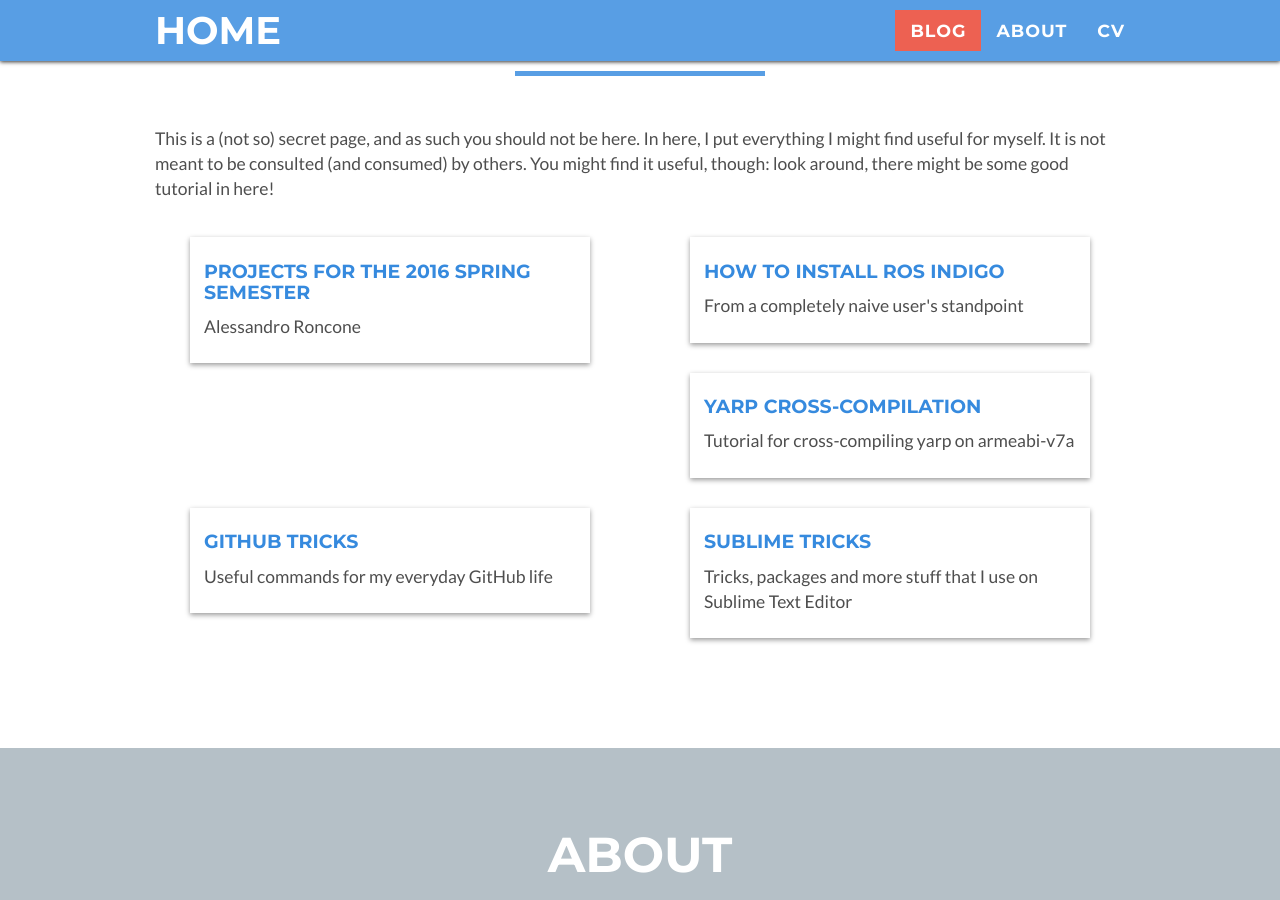
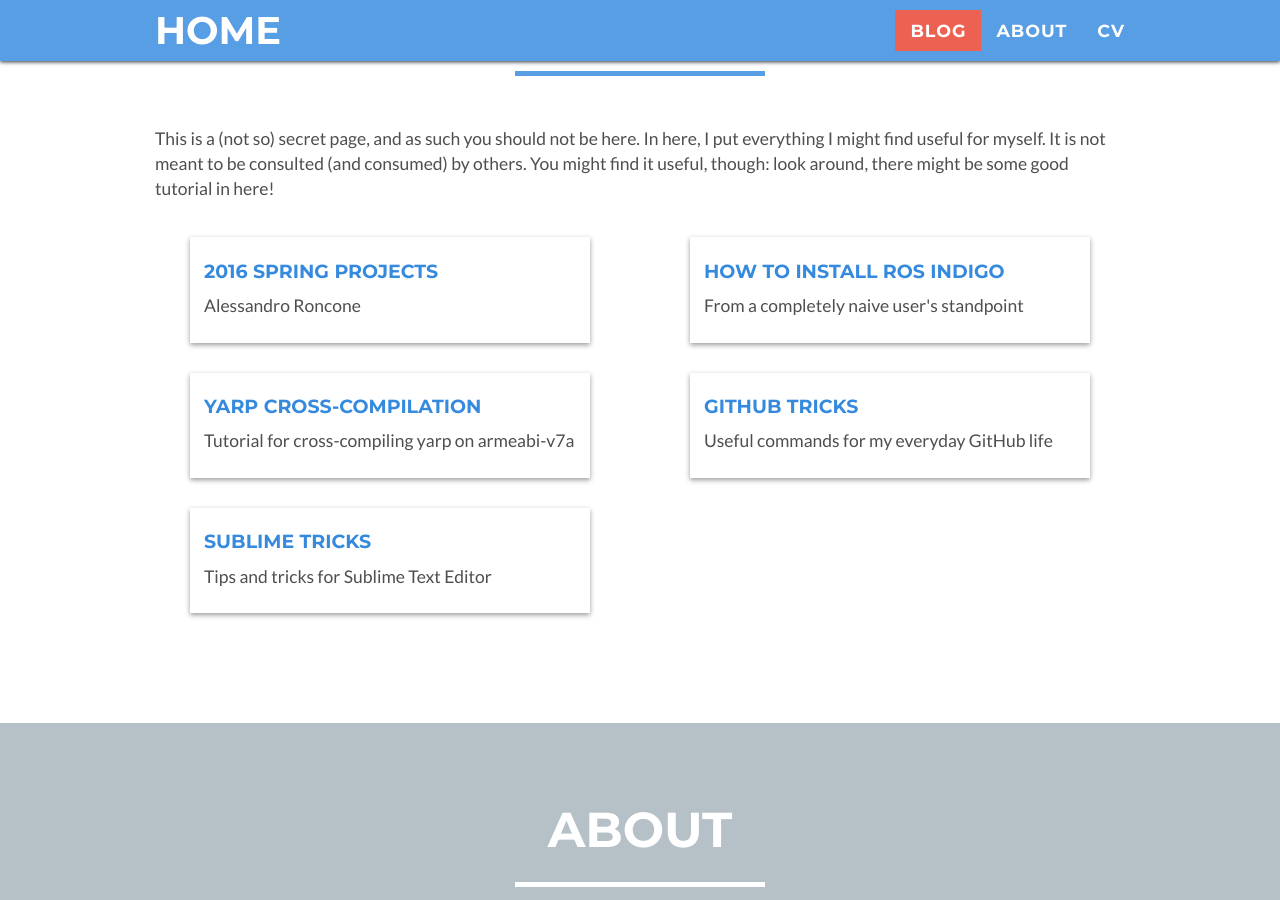
Before and after one commit to alecive/alecive.github.io, a Jekyll site: the page built from blog.html, in a window 1280 px wide and 900 px high, scrolled down 935 px. Built offline with Jekyll 4.4.1, drawn with Linux system fonts in a browser that asks for light colours; some web fonts are replaced.

Commit message:
Minor fixes

```diff
--- a/_posts/2015-07-07-SublimeTricks.md
+++ b/_posts/2015-07-07-SublimeTricks.md
@@ -5,7 +5,7 @@ link: https://github.com/alecive/periPersonalSpace
 link-alt: Sublime Website
 date: 2015-07-07
 category: blog
-description: Tricks, packages and more stuff that I use on Sublime Text Editor
+description: Tips and tricks for Sublime Text Editor
 tags: [blog,how to,tutorial,sublime text,tips and tricks]
 article: yes
 
--- a/_posts/2016-01-25-2016SpringProjects.md
+++ b/_posts/2016-01-25-2016SpringProjects.md
@@ -1,6 +1,6 @@
 ---
 layout: post
-title: Projects for the 2016 Spring Semester
+title: 2016 Spring Projects
 link:
 link-alt:
 category: blog
```
